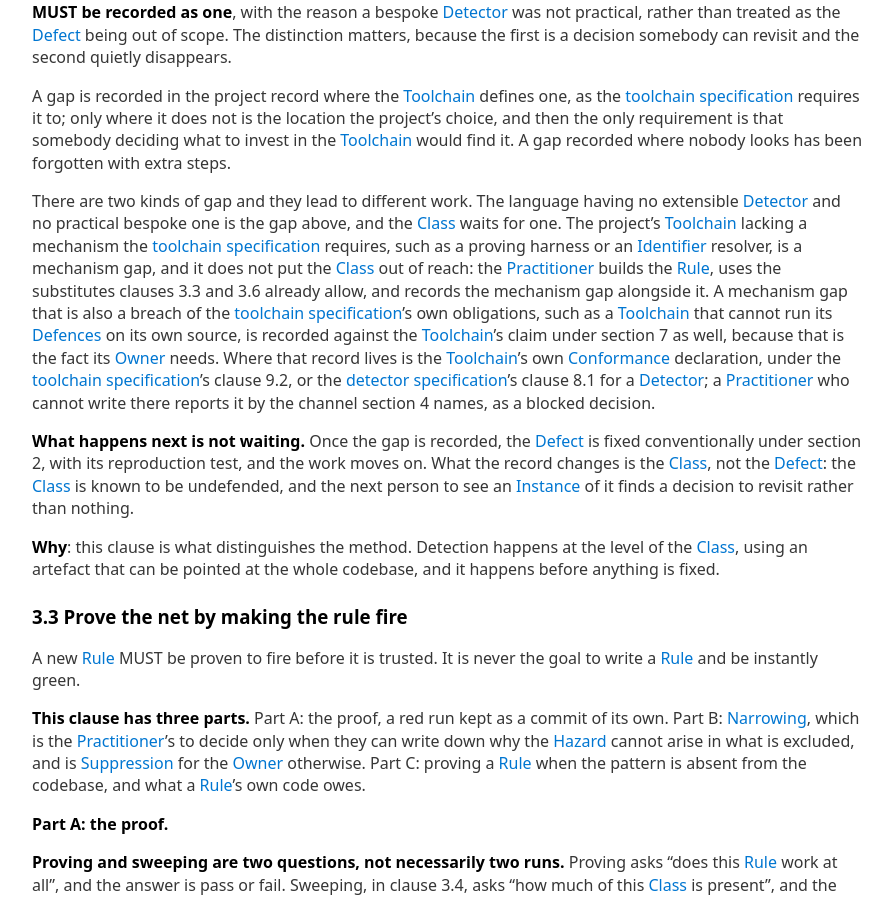
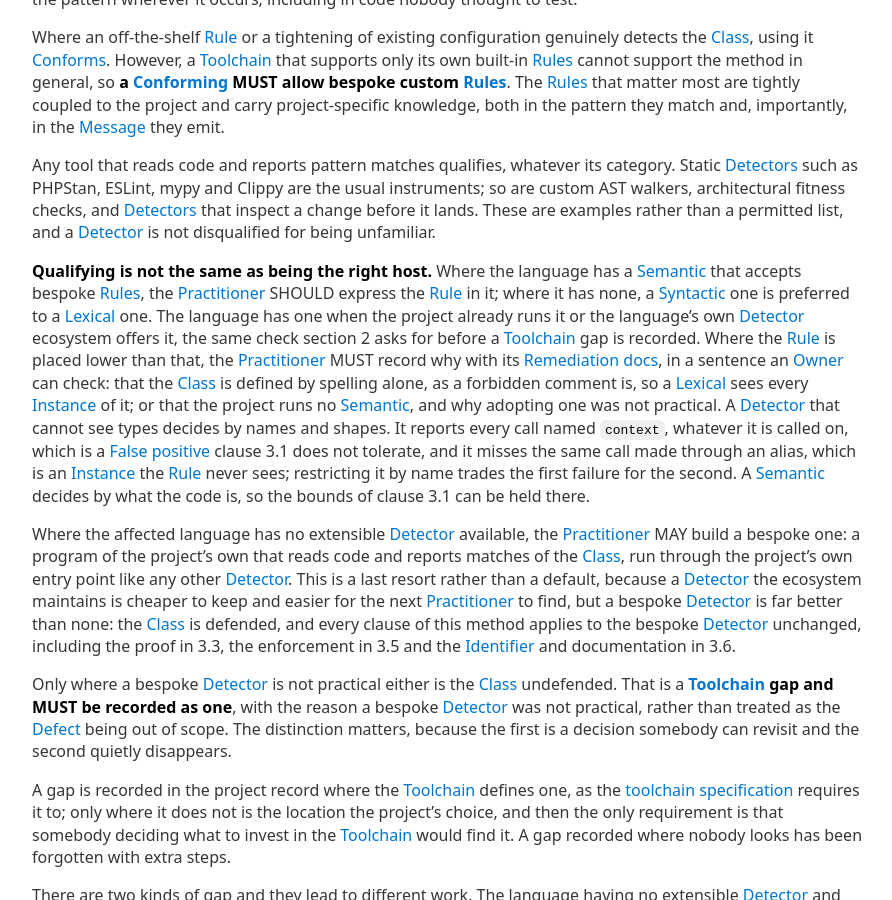
Before and after one commit to Defence-Before-Fix/defence-before-fix.github.io, a Jekyll site: the page built from SPEC.md, in a window 1280 px wide and 900 px high, scrolled down 9826 px. Shown: the whole window, without its empty margins (192-1084 px from the left). Built offline with Jekyll 4.4.1, drawn with Linux system fonts in a browser that asks for light colours; our own code applies the rules of GitHub Pages for plain Markdown files; some of the changed text lies outside the part shown.

Commit message:
Method 3.2: prefer semantic detectors; detector verdicts name the kind
SPEC.md defines lexical, syntactic and semantic detectors in section 1.
Clause 3.2 says the practitioner SHOULD host a rule in a semantic
detector where the language has one that accepts bespoke rules, a
syntactic one before a lexical one otherwise, and MUST record why with
the remediation docs where a rule sits lower. The section 3 map and
Appendix A carry it, and the agent-facing prompt is rebuilt.

DETECTOR-SPEC.md section 8: a verdict on a detector MUST say which of
the three it is; that is not a level of conformance. Section 2's gloss
carries the terms. TOOLING-SPEC.md needs nothing: its 4.1 summary counts
the MUSTs of sections 4 to 7, which are unchanged.

Unreleased changelog lines carry a run NNN placeholder; the cohort is
next. Headers stay on the published versions until the record commit.

Co-Authored-By: Claude Opus 5.5 <noreply@anthropic.com>

```diff
--- a/SPEC.md
+++ b/SPEC.md
@@ -70,11 +70,23 @@ The harm a [Class] causes, which is **not necessarily a failure**. It may be a f
 
 #### Detector
 
-A tool that reads code without executing it and reports occurrences of a pattern. A [Detector] is not a [Runner]. What a [Detector] must offer so that a [Practitioner] can write, prove, run and resolve a [Rule] in it is specified in the [detector specification](DETECTOR-SPEC.md).
+A tool that reads code without executing it and reports occurrences of a pattern. A [Detector] is not a [Runner]. By what it reads, a [Detector] is [Lexical], [Syntactic] or [Semantic], and clause 3.2 says which to prefer. What a [Detector] must offer so that a [Practitioner] can write, prove, run and resolve a [Rule] in it is specified in the [detector specification](DETECTOR-SPEC.md).
 
 #### Runner
 
 A tool that **executes** code and reports what happened: a test [Runner], a compilation, a benchmark, a smoke check. A [Runner] answers questions about behaviour at one moment, on the paths it happened to exercise; a [Detector] answers questions about the text of the code, everywhere it exists. Detection under this method MUST come from a [Detector], for that reason.
+
+#### Lexical
+
+Of a [Detector]: reading code as text, as grep does. It sees how the code is spelt and nothing of its structure, so it cannot tell a call from a comment that names it.
+
+#### Syntactic
+
+Of a [Detector]: reading a parse tree of the code without types, as ast-grep and Semgrep do. It sees the structure, but knows what a name refers to only by the name.
+
+#### Semantic
+
+Of a [Detector]: reading types and resolved symbols, as PHPStan, mypy, Clippy and ESLint with typescript-eslint's type information do. It sees what a name refers to and what type a value has, whatever either is called. The same [Detector] can be [Syntactic] in one configuration and [Semantic] in another: ESLint without type information is [Syntactic].
 
 #### Rule
 
@@ -218,7 +230,7 @@ Six clauses, in order. In brief, before the detail:
 | Clause | The [Practitioner] MUST                                                                                     | The record shows                                                                                                                                     | Goes to the [Owner] under section 4                                                                  |
 | ------ | ----------------------------------------------------------------------------------------------------------- | ---------------------------------------------------------------------------------------------------------------------------------------------------- | ---------------------------------------------------------------------------------------------------- |
 | 3.1    | Name the [Class] the [Defect] belongs to, bounded both ways, after an independent search                    | The [Class], the [Hazard] sentence, the two search techniques, the next wider [Rule] not built, whether a [Runner] check pins the reported behaviour | Whether the next wider [Rule] is built, and whether the [Rule] stays narrower than the search showed |
-| 3.2    | Express the [Class] as a [Rule] in a [Detector], never a test                                               | The [Rule], and any [Toolchain] gap that stopped a bespoke one                                                                                       | Whether a [Class] that could be defended is left undefended                                          |
+| 3.2    | Express the [Class] as a [Rule] in a [Detector], never a test                                               | The [Rule], why it sits below a [Semantic] [Detector] where the language has one, and any [Toolchain] gap that stopped a bespoke one                 | Whether a [Class] that could be defended is left undefended                                          |
 | 3.3    | Make the [Rule] fire, on the [Instance] or a [Fixture], in a commit of its own                              | The red run, and the sentence behind every [Narrowing]                                                                                               | Any exclusion whose sentence cannot be written: that is [Suppression]                                |
 | 3.4    | [Sweep] the whole codebase, record the count, then fix every [Instance]                                     | The count, corroborated, and what was fixed by hand or by pattern                                                                                    | Any [Instance] left unfixed, and any [Baseline]                                                      |
 | 3.5    | Make the [Rule] permanent and [Blocking] in the project's own checks                                        | The green run through the project's entry point, and the recorded decision behind any [Suppression]                                                  | Removing or disabling the [Rule], and any [Suppression] added to it                                  |
@@ -395,6 +407,21 @@ Any tool that reads code and reports pattern matches qualifies, whatever its cat
 [Detectors] such as PHPStan, ESLint, mypy and Clippy are the usual instruments; so are custom AST
 walkers, architectural fitness checks, and [Detectors] that inspect a change before it lands. These
 are examples rather than a permitted list, and a [Detector] is not disqualified for being unfamiliar.
+
+**Qualifying is not the same as being the right host.** Where the language has a [Semantic]
+[Detector] that accepts bespoke [Rules], the [Practitioner] SHOULD express the [Rule] in it; where
+it has none, a [Syntactic] one is preferred to a [Lexical] one. The language has one when the
+project already runs it or the language's own [Detector] ecosystem offers it, the same check
+section 2 asks for before a [Toolchain] gap is recorded. Where the [Rule] is placed lower than
+that, the [Practitioner] MUST record why with its [Remediation docs], in a sentence an [Owner] can
+check:
+that the [Class] is defined by spelling alone, as a forbidden comment is, so a [Lexical] [Rule]
+sees every [Instance] of it; or that the project runs no [Semantic] [Detector], and why adopting
+one was not practical. A [Detector] that cannot see types decides by names and shapes. It reports
+every call named `context`, whatever it is called on, which is a [False positive] clause 3.1 does
+not tolerate, and it misses the same call made through an alias, which is an [Instance] the
+[Rule] never sees; restricting it by name trades the first failure for the second. A [Semantic]
+[Detector] decides by what the code is, so the bounds of clause 3.1 can be held there.
 
 Where the affected language has no extensible [Detector] available, the [Practitioner] MAY build a
 bespoke one: a program of the project's own that reads code and reports matches of the [Class], run
@@ -1051,8 +1078,10 @@ This appendix restates sections 2 to 4; where the two differ, the sections gover
 > for it, say so and fix the [Defect] conventionally.
 >
 > Write a custom [Rule] that detects the [Class], in a tool that reads code rather than running it.
-> Draw it so that it catches more than the single [Instance] you started from, but never so broadly
-> that it matches code which does not carry the [Hazard].
+> Put it in a [Semantic] [Detector], one that sees types and symbols, where the language has one
+> that takes custom [Rules]; if you put it in one that sees only syntax or text, write down why in
+> the [Rule]'s documentation. Draw the [Rule] so that it catches more than the single [Instance]
+> you started from, but never so broadly that it matches code which does not carry the [Hazard].
 >
 > Do not trust the [Rule] as your only way of finding [Instances]. Search independently as well, by
 > text search and by reading the code, and check the [Rule] catches what you found by hand. Make that
@@ -1137,6 +1166,7 @@ This appendix restates sections 2 to 4; where the two differ, the sections gover
 [escalation]: #escalation
 [exception]: #exception
 [exceptions]: #exception
+[false positive]: #false-positive
 [false positives]: #false-positive
 [fixture]: #fixture
 [fixtures]: #fixture
@@ -1146,6 +1176,7 @@ This appendix restates sections 2 to 4; where the two differ, the sections gover
 [identifiers]: #identifier
 [instance]: #instance
 [instances]: #instance
+[lexical]: #lexical
 [message]: #message
 [narrowing]: #narrowing
 [owner]: #owner
@@ -1155,9 +1186,11 @@ This appendix restates sections 2 to 4; where the two differ, the sections gover
 [rules]: #rule
 [runner]: #runner
 [runners]: #runner
+[semantic]: #semantic
 [suppress]: #suppression
 [suppression]: #suppression
 [suppressions]: #suppression
 [sweep]: #sweep
+[syntactic]: #syntactic
 [toolchain]: #toolchain
 [warning]: #warning
```
Also changed, not shown: DETECTOR-SPEC.md (+20 -9 lines), defence-before-fix-project-prompt.md (+4 -2 lines), CHANGELOG.md.
